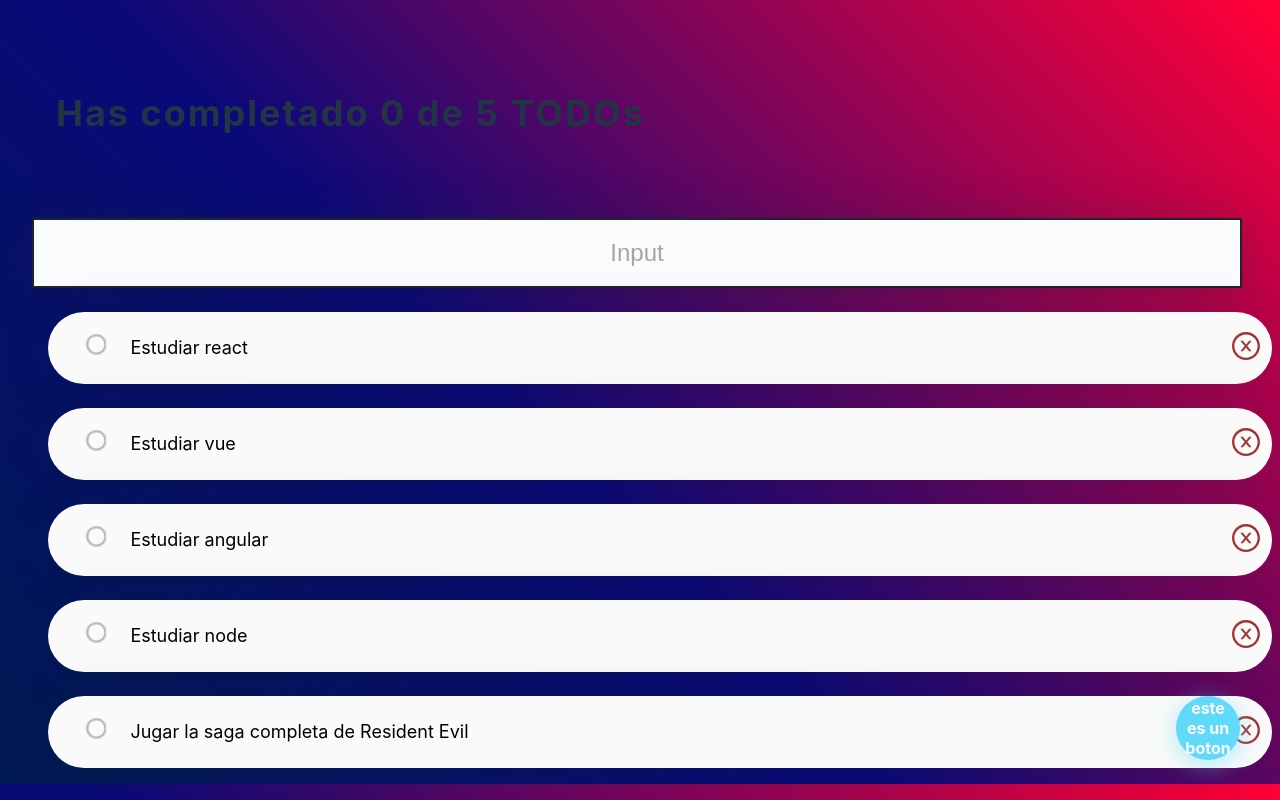
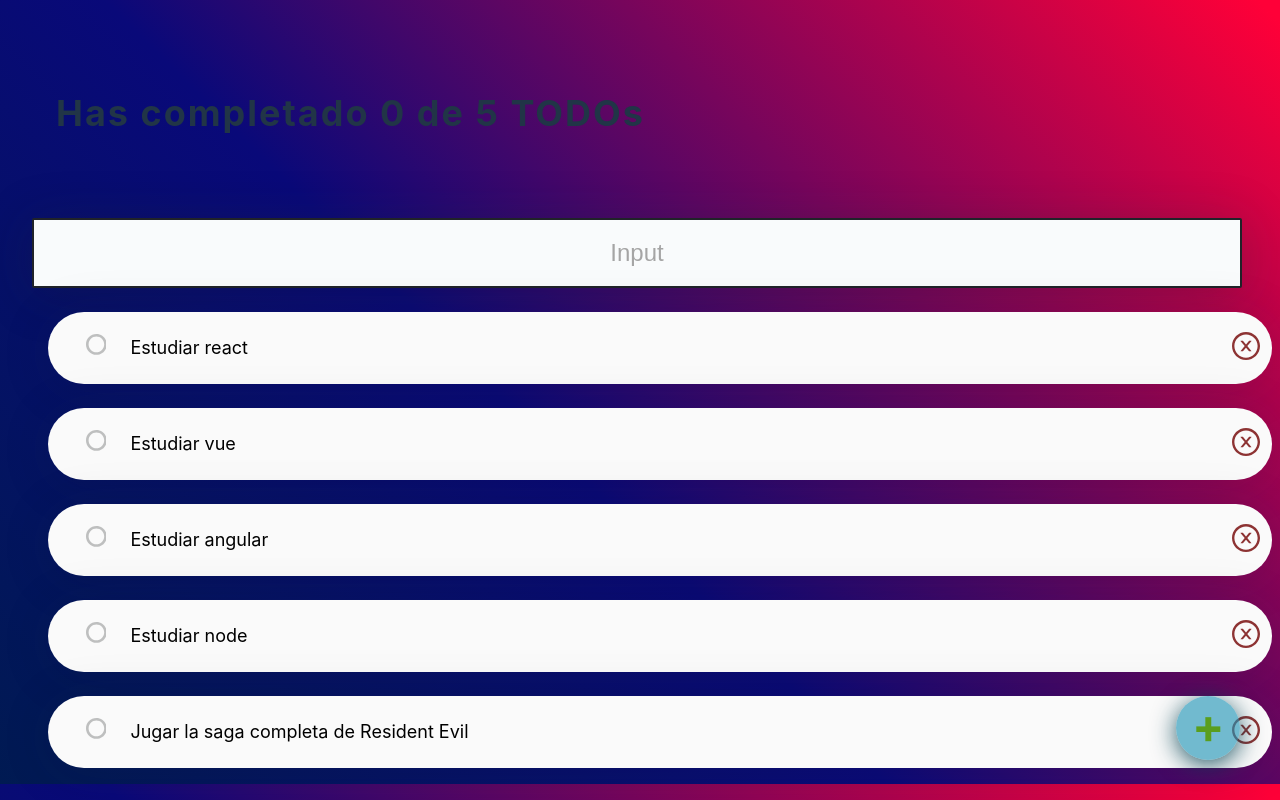
Before and after one commit to danieldrako/todo-machine, a React (Vite) app: page / in a window 1280 px wide. Built offline with nearby package versions, Linux system fonts and the light colour scheme.

Commit message:
after local storage with react.js

```diff
--- a/src/components/CreateTodoButton.jsx
+++ b/src/components/CreateTodoButton.jsx
@@ -7,7 +7,8 @@ const CreateTodoButton = () => {
       className='CreateTodoButton'
       onClick={ ()=>console.log('hola') }
     >
-      este es un boton
+      <span className='CreateTodoButton-in' >+</span>
+
     </button>
   )
 }
--- a/src/styles/CreateTodoButton.css
+++ b/src/styles/CreateTodoButton.css
@@ -1,26 +1,35 @@
 .CreateTodoButton {
-    background-color: #61DAFA;
-    box-shadow: 0px 5px 25px rgba(97, 218, 250, 0.5);
+    background-color: #2195b6a0;
+    box-shadow: 0px 5px 25px rgba(5, 66, 82, 0.878);
     border: none;
     border-radius: 50%;
     cursor: pointer;
-    font-size: 1rem;
     position: fixed;
     bottom: 24px;
     right: 24px;
     font-weight: bold;
-    color: #FAFAFA;
     display: flex;
     justify-content: center;
     align-items: center;
     height: 64px;
     width: 64px;
     margin: 1rem 1rem;
-
     transform: rotate(0);
-    transition: .3s ease;
+    transition: .5s ease;
   }
 
   .CreateTodoButton:hover {
-    transform: rotate(15deg);
+    transform: rotate(350deg);
+    box-shadow: 0px 5px 25px rgba(255, 255, 255, 0);
   }
+
+  .CreateTodoButton-in{
+    color: #589c10ed;
+    font-size: 3rem;
+    position: absolute;
+    top: 50%;
+    left: 50%;
+    height: 50%;
+    width: 50%;
+    margin: -50% 0 0 -25%;
+  }
--- a/src/styles/TodoItem.css
+++ b/src/styles/TodoItem.css
@@ -18,7 +18,9 @@
     font-weight: 400;
   }
   .TodoItem-p--complete {
-    text-decoration: line-through;
+    text-decoration:line-through;
+    text-decoration-thickness: 0.15rem;
+    text-decoration-color: #4caf50;
   }
 
   .Icon {
@@ -51,18 +53,32 @@
   }
 
   .span-icon-close{
-    color: rgba(143, 10, 10, 0.821);
+    color: rgba(117, 7, 7, 0.821);
     position: absolute;
     font-size: 2rem;
     right: 10px;
     top: 15px;
   }
-
+  .span-icon-close:hover{
+    color: rgba(220, 26, 26, 0.821);
+    position: absolute;
+    font-size: 2.3rem;
+    right: 7px;
+    top: 12px;
+    transition: 125ms;
+  }
   .span-icon-done{
     color: rgba(16, 164, 2, 0.75);
+    font-size: 1.3rem;
+    transition: 125ms;
   }
 
   .span-icon-uncompleted{
     color: rgba(164, 165, 165, 0.70);
     font-size: 1.3rem;
   }
+  .span-icon-uncompleted:hover{
+    color: rgba(54, 56, 56, 0.791);
+    font-size: 1.5rem;
+    transition: 125ms;
+  }
```
Also changed, not shown: src/styles/TodoIcon.css (added).
